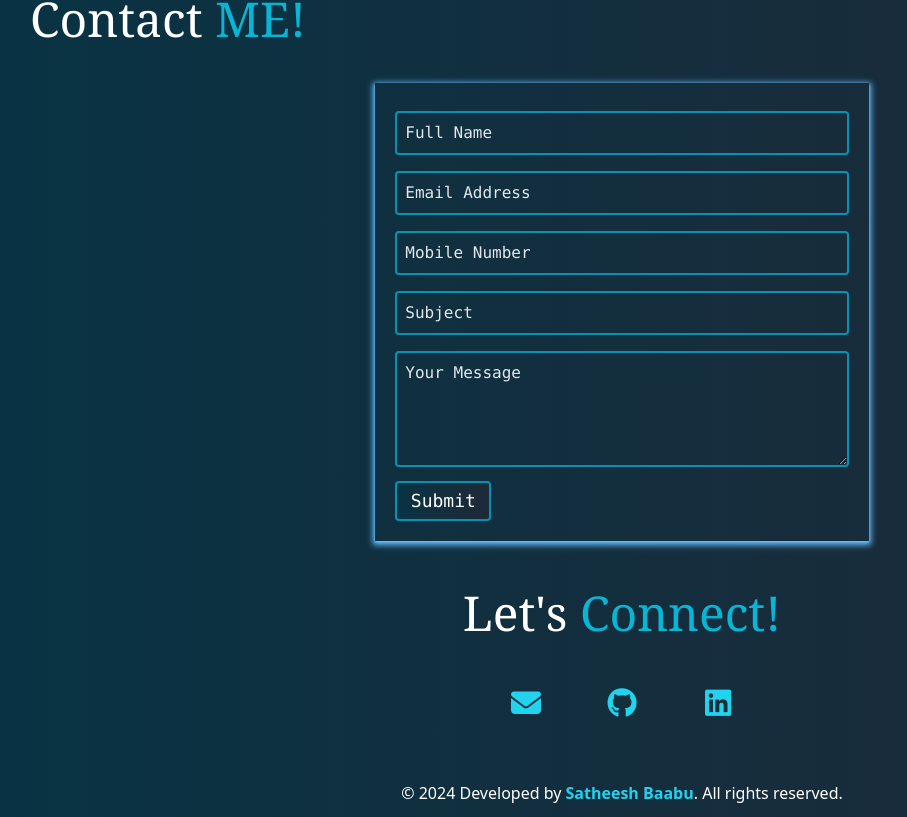
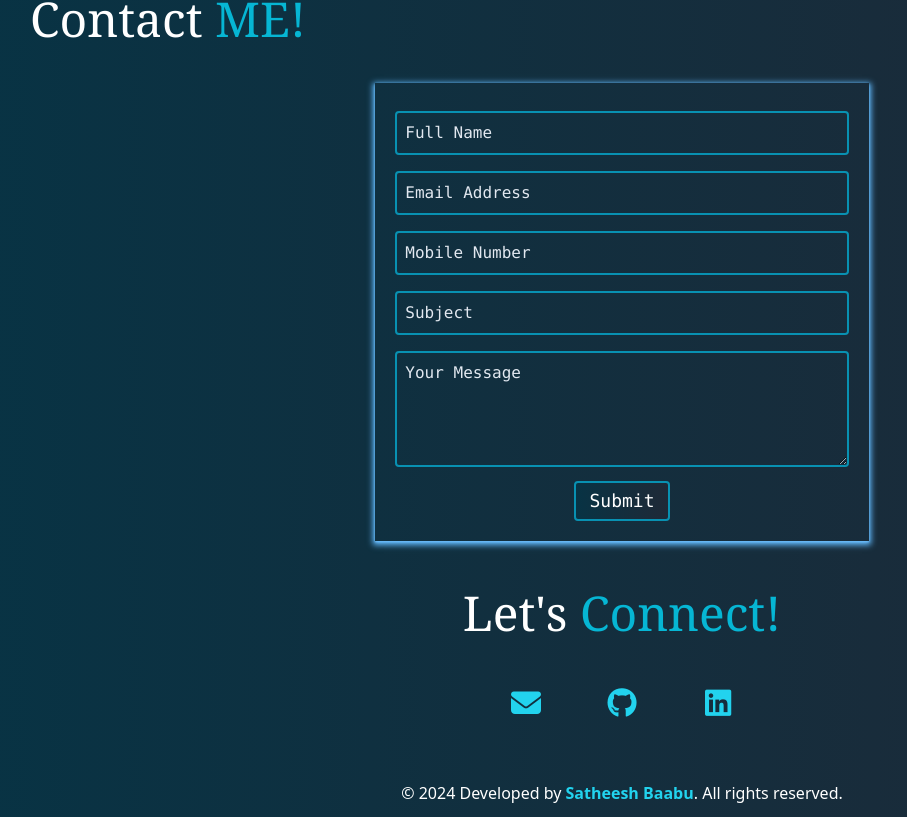
Before and after one commit to Satheesh-Baabu/Portfolio, a React (Vite) app: page / in a window 1280 px wide. Shown: the part 2828-3645 px from the top of the page, without its empty margins (18-925 px from the left). Built offline with nearby package versions, Linux system fonts and the light colour scheme.

Commit message:
Submit button centered

```diff
--- a/src/pages/Contact.jsx
+++ b/src/pages/Contact.jsx
@@ -74,8 +74,8 @@ function Contact() {
             <input type='text' id='subject' placeholder='Subject' name="subject" className={inputcolor} onChange={handleChange} />
             {errors.subject && <><i class="fa-solid fa-circle-exclamation" style={{ color: "red" }}></i><span className={errorsdisp}>{errors.subject}</span></>}
             <textarea rows={4} placeholder='Your Message' name="message" onChange={handleChange} className="text-white placeholder:text-slate-200 border-2 border-cyan-600 p-2 rounded my-2 font-mono focus:outline-none bg-transparent  w-full"></textarea>
-
-            <button className='text-white border-2 border-cyan-600 rounded p-1 w-24 bg-gradient-to-r from-cyan-950 to-gray-800 hover:text-cyan-600 hover:border-white text-lg font-normal font-mono' type='submit'>Submit</button>
+            <div className='text-center'>
+            <button className='text-white border-2 border-cyan-600 rounded p-1 w-24 bg-gradient-to-r from-cyan-950 to-gray-800 hover:text-cyan-600 hover:border-white text-lg font-normal font-mono' type='submit'>Submit</button></div>
           </form>
         </div>
       </div>
```
